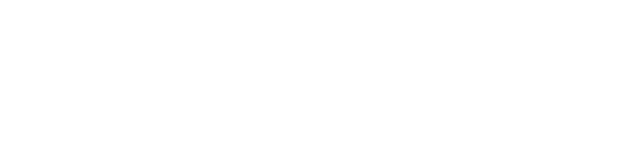
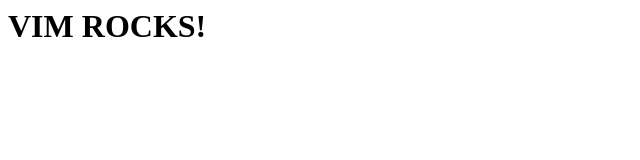
Before and after one commit to LR-Developer/curso-git-brutus, a plain HTML site: page index.html in a window 1280 px wide. Shown: the whole page, without its empty margins (0-640 px from the left). Drawn offline with Linux system fonts and the light colour scheme.

Commit message:
Adicionando H1

```diff
--- a/index.html
+++ b/index.html
@@ -1,5 +1,7 @@
 <html>
 	<title>Curso Git</title>
 	<head></head>
-	<body></body>
+	<body>
+		<h1>VIM ROCKS!</h1>
+	</body>
 </html>
```
